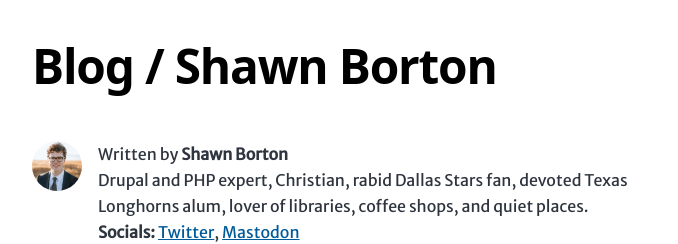
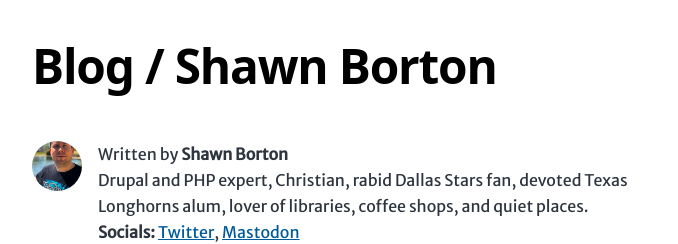
Before and after one commit to quakerpunk/gatsby-blog-v2, a Gatsby site: page / in a window 1280 px wide. Shown: the top 244 px of the page, without its empty margins (292-970 px from the left). Built offline with nearby package versions, Linux system fonts and the light colour scheme; Gatsby itself is replaced by a stand-in of ours.

Commit message:
Profile Pic

```diff
--- a/src/components/bio.js
+++ b/src/components/bio.js
@@ -37,7 +37,7 @@ const Bio = () => {
         className="bio-avatar"
         layout="fixed"
         formats={["auto", "webp", "avif"]}
-        src="../images/profile-pic.png"
+        src="../../content/assets/profile-pic.jpg"
         width={50}
         height={50}
         quality={95}
```
Also changed, not shown: content/assets/profile-pic.jpg (added).
